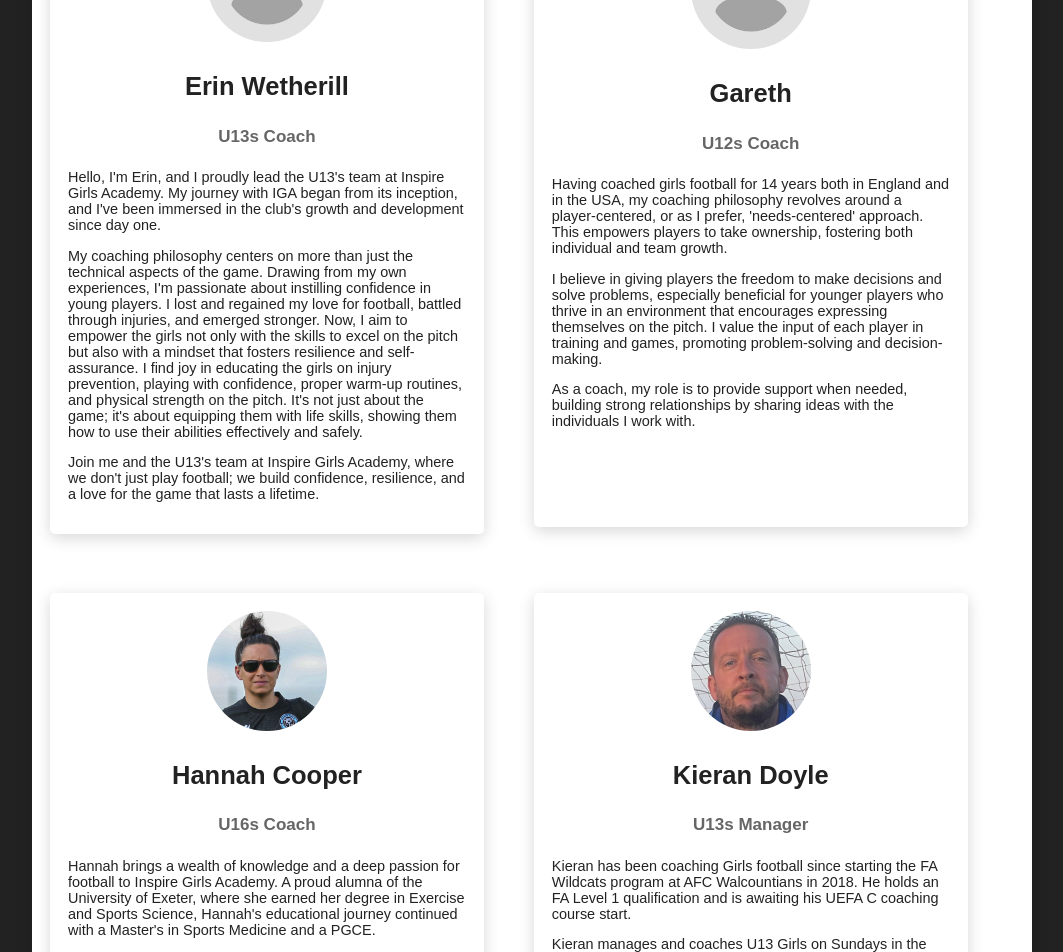
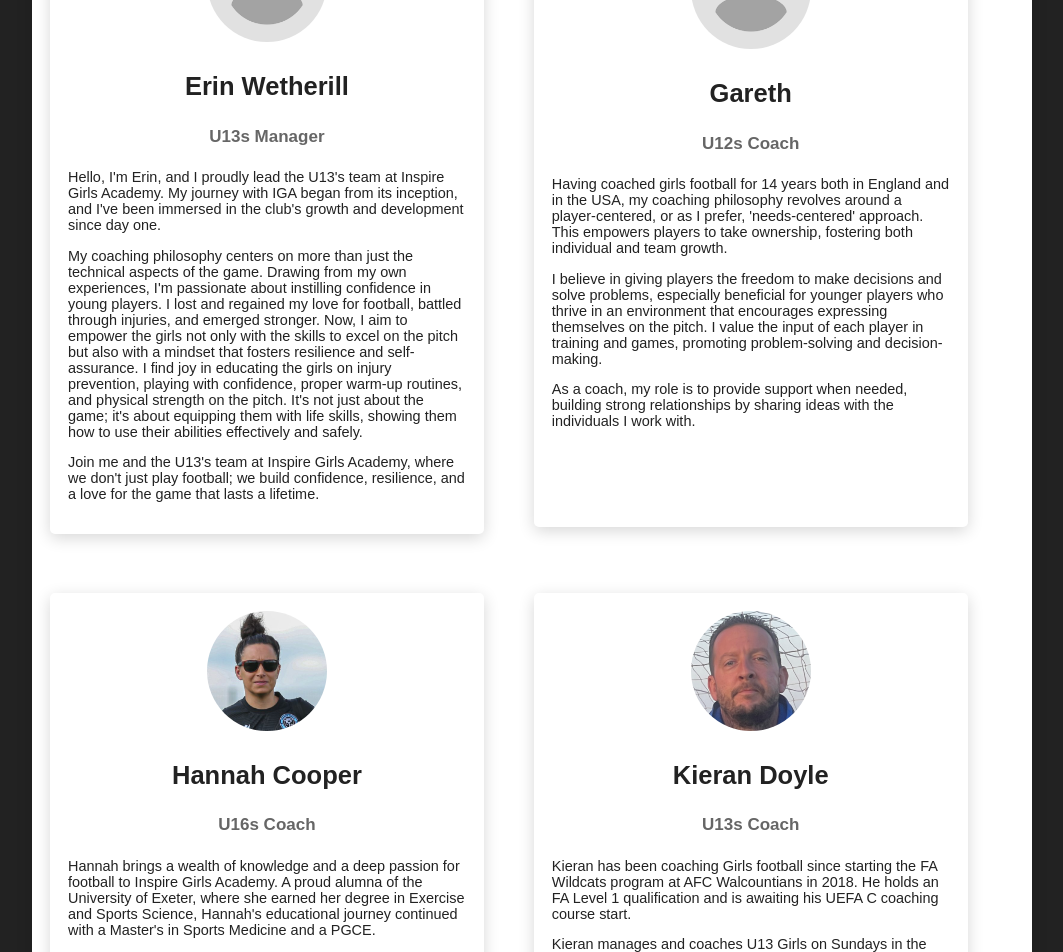
Before and after one commit to exsiteconsultants/inspire-www, a Next.js app: page /staff in a window 1280 px wide. Shown: the part 1980-2932 px from the top of the page, without its empty margins (108-1171 px from the left). Built offline with nearby package versions, Linux system fonts and the light colour scheme; a web font is replaced by a local one.

Commit message:
Switch coach and manager around for u13

```diff
--- a/app/staff/page.tsx
+++ b/app/staff/page.tsx
@@ -59,7 +59,7 @@ Darren has more recently taken on the role as treasurer for this club.`,
   },
   {
     name: 'Erin Wetherill',
-    title: 'U13s Coach',
+    title: 'U13s Manager',
     bio: `
 Hello, I'm Erin, and I proudly lead the U13's team at Inspire Girls Academy. My journey
 with IGA began from its inception, and I've been immersed in the club's growth and
@@ -116,7 +116,7 @@ football.`,
   },
   {
     name: 'Kieran Doyle',
-    title: 'U13s Manager',
+    title: 'U13s Coach',
     bio: `
 Kieran has been coaching Girls football since starting the FA Wildcats program at AFC Walcountians
 in 2018. He holds an FA Level 1 qualification and is awaiting his UEFA C coaching course start.
```
